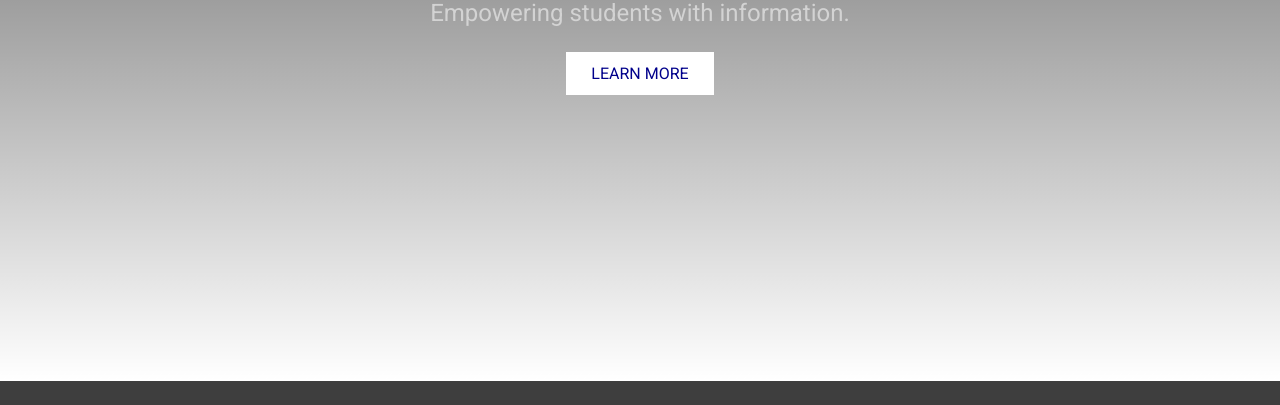
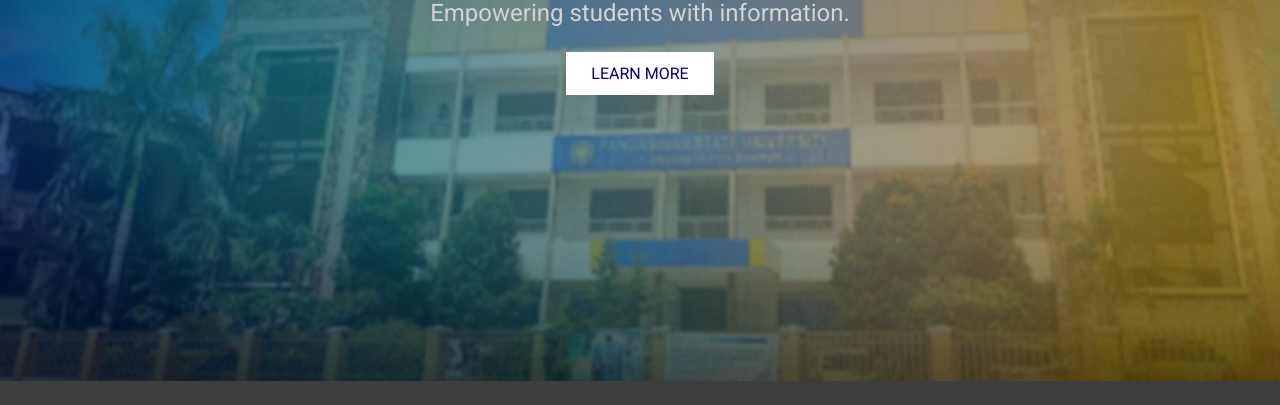
Before and after one commit to psuuc-jcreyes/psugois, a plain HTML site: page index.html in a window 1280 px wide. Shown: the part 419-824 px from the top of the page. Drawn offline with Linux system fonts and the light colour scheme.

Commit message:
Update style.css

```diff
--- a/asset/css/style.css
+++ b/asset/css/style.css
@@ -9,7 +9,7 @@
 
 section {
     min-height: 100vh;
-    background-image: linear-gradient(rgba(0,0,0,0.8),rgba(0,0,0,0)), url(bg-img.png);
+    background-image: linear-gradient(rgba(0,0,0,0.8),rgba(0,0,0,0)), url(/../psugois/asset/img/bg-img.png);
     background-repeat: no-repeat;
     background-size: cover;
 }
```
